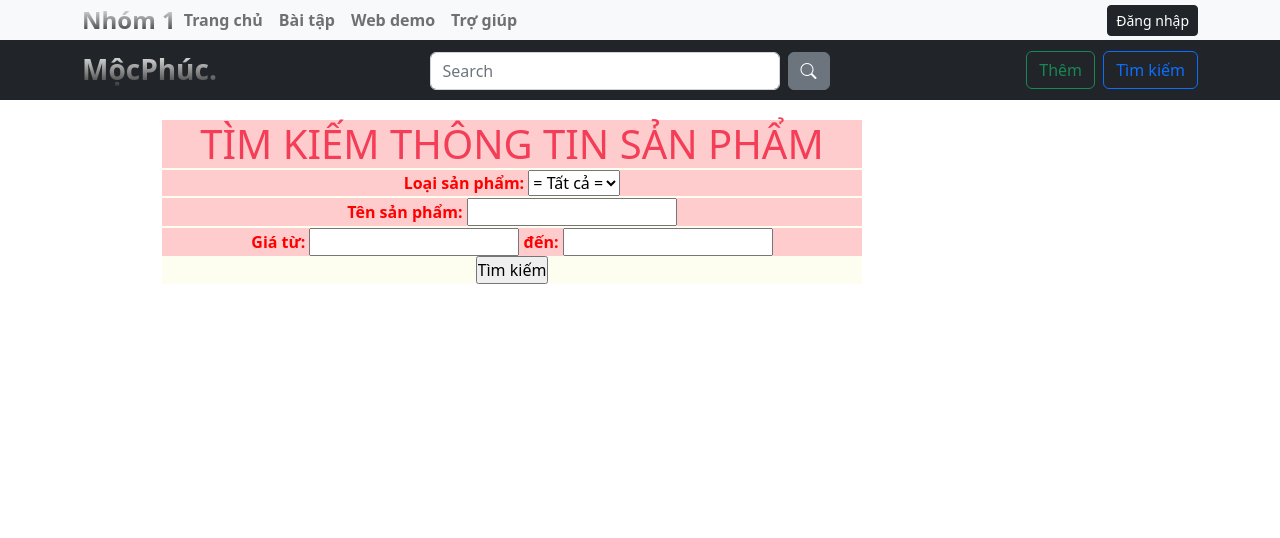
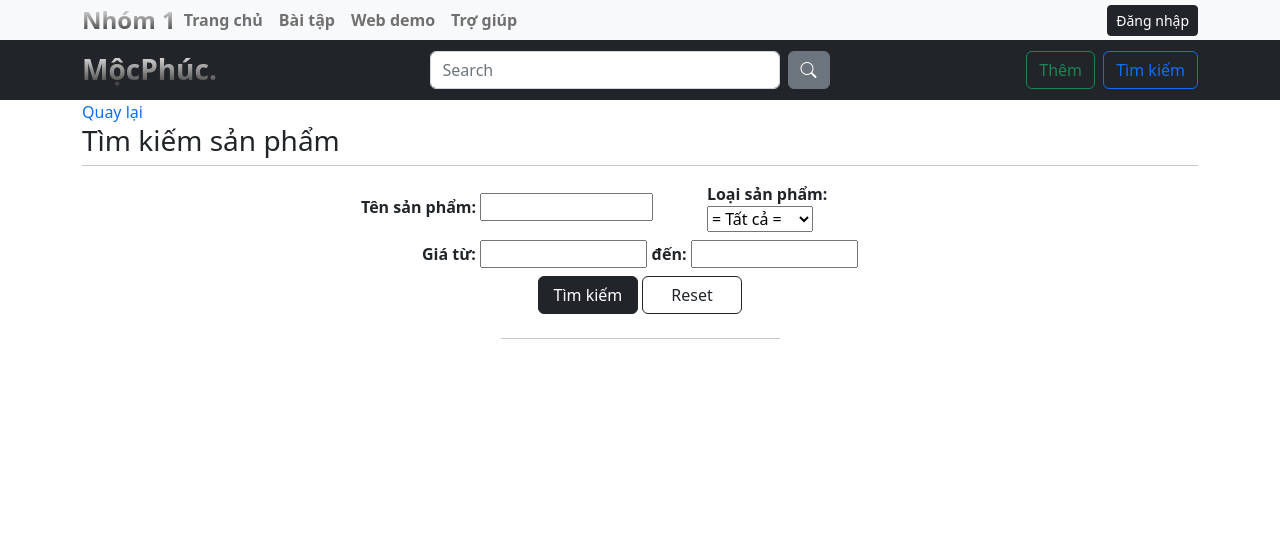
Before and after one commit to phanphuc2210/bai_tap_lon_PHP_nhom1, a PHP site: page /website/search.php in a window 1280 px wide. Shown: the top 538 px of the page. Run offline with PHP 8.4, Linux system fonts and the light colour scheme; data comes from the database, SQL or seed files in the repository.

Commit message:
Cập nhật lại giao diện search nâng cao

```diff
--- a/database/config.php
+++ b/database/config.php
@@ -2,4 +2,4 @@
 define("DB_USER", "root");
 define("DB_PASSWORD", "");
 define("DB_HOST", "localhost");
-define("DB_NAME", "demodb");
+define("DB_NAME", "mocphuc");
--- a/website/search.php
+++ b/website/search.php
@@ -2,66 +2,22 @@
 $page_title = 'Tìm kiếm sản phẩm!';
 include ('../includes/header_webdemo.php');
 require_once ('../database/connect.php');
-
-$ketqua = '';
 ?>
 <style>
-    .wrap {
-        margin: 4px auto;
-        width: 700px;
-        background-color: #fdfef0;
-    }
-
-    h1, h2, p {
-        margin: 0;
-    }
-
-    h1 {
-        color: #f43d56;
-        background-color: #fecccd;
-        text-align: center;
-    }
-
-    form {
-        margin-top: 2px;
-        text-align: center;
-
-    }
-
-    .section_search {
-        margin-top: 2px;
-        background-color: #fecccd;
-    }
-
-    table {
-        margin: 0 auto;
-    }
-
-    h2 {
-        color: #f5590b;
-        text-align: center;
-    }
-
-    table, th, td {
-        border: 1px solid black;
-        border-collapse: collapse;
-    }
-
-    th {
-        background-color: #ffeee6;
+    p {
+        margin-bottom: 0;
     }
 
     td {
-        padding: 4px 8px;
-    }
-
-    .origin {
-        color: #f44363;
+        padding-bottom: 8px;
     }
 </style>
-<div class="d-flex">
-    <div class="w-80 p-3">
-        <!-- ================== Phần thay đổi nằm ở đây =========================== -->
+<div class="container mb-4">
+    <a href="./">Quay lại</a>
+    <h3>Tìm kiếm sản phẩm</h3>
+    <hr class="mt-2">
+
+
         <?php
         $ketqua = "";
         $ma_loai_sp = isset($_GET['ma_san_pham'])? $_GET['ma_san_pham'] : "";
@@ -97,28 +53,26 @@
                 $ketqua .= "<p style='margin: 2px 0 8px 0; text-align: center;'>
                                 <b>Có ". mysqli_num_rows($result) ." sản phẩm được tìm thấy</b>
                             </p>";
-                while($row = mysqli_fetch_array($result)){
-                    $hinh_anh = "../Images/".$row['Hinh_anh'];
-                    $ketqua .= "<table align='center'>
-                                <tr>
-                                    <th colspan='2' align='center'>
-                                        <h2>" . $row['Ten_sp']. " - " . $row['Ten_loai_sp'] . "</h2>
-                                    </th>
-                                </tr>
-                                <tr>
-                                    <td align='center' style='width: 200px'><img src= $hinh_anh width='150px'/></td>
-                                    <td style='width: 450px' >
-                                        <p class='fw-bold'><i>Mã sản phẩm:</i></p>
-                                        <span>". $row['Ma_sp'] ."</span>
-                                        <p class='fw-bold'><i>Mô tả:</i></p>
-                                        <span>". $row['Mo_ta'] ."</span>
-                                        <p>
-                                            <b><i>Số lượng tồn: </i></b> <span class='origin'>". $row['So_luong_ton'] ." </span> -
-                                            <b><i>Đơn giá: </i></b> <span class='origin'>". number_format($row['Don_gia'], 0, '', '.') ." VNĐ</span>
-                                        </p>
-                                    </td>
-                                </tr>
-                                </table>";
+                while($rows = mysqli_fetch_array($result)){
+                    $ketqua .= "<div class='col-3 '>
+                                    <div class='card w-100 product-item' style='width: 18rem;'>
+                                        <a href='#'>
+                                            <img src='../Images/{$rows['Hinh_anh']}' class='card-img-top' style='height: 250px' alt='sản phẩm'>
+                                        </a>
+                                    <div class='card-body'>
+                                            <a href='#' class='text-decoration-none text-dark'>
+                                                <h5 class='card-title'>{$rows['Ten_sp']}</h5>
+                                            </a>
+                                            <p class='mb-1'>Mã sản phẩm: {$rows['Ma_sp']}</p>
+                                            <p class='mb-1'><span class='me-4'>Loại sản phẩm: {$rows['Ten_loai_sp']}</span> <span>Còn lại: {$rows['So_luong_ton']}</spanc></p>
+                                            <p class='card-text'>Giá bán: <span class='text-danger'>".number_format($rows['Don_gia'], 0, '', '.')." vnđ</span></p>
+                                            <div class='text-center'>
+                                                <a class='btn btn-dark' style='width: 49%;' href='./edit.php?masp=". $rows['Ma_sp'] ."'>Sửa <i class='bi bi-pencil-square ms-1'></i></a>
+                                                <a class='btn btn-danger' style='width: 49%;' href='./delete.php?masp=". $rows['Ma_sp'] ."'>Xóa <i class='bi bi-trash-fill ms-1'></i></a>
+                                            </div>
+                                        </div>
+                                    </div>
+                                </div>";
                 }
             } else {
                 $ketqua .= "<p style='margin: 2px 0 8px 0; text-align: center;'>
@@ -129,12 +83,18 @@
 
         ?>
 
-        <div class="wrap">
-            <h1>TÌM KIẾM THÔNG TIN SẢN PHẨM</h1>
+        <div class="w-50 mx-auto">
             <form action="" method="GET">
-                <p class="section_search">
-                    <b style="color: red;">Loại sản phẩm: </b>
-                    <select name="ma_san_pham">
+
+                <table class="w-100 mx-auto">
+                    <tr>
+                        <td>
+                            <b>Tên sản phẩm: </b>
+                            <input class="w-50" type="text" name="ten_sp" value="<?php echo isset($_GET['ten_sp'])? $_GET['ten_sp'] : ''; ?>">
+                        </td>
+                        <td>
+                            <b>Loại sản phẩm: </b>
+                            <select name="ma_san_pham" class="w-50">
                                 <option value="">= Tất cả =</option>
                                 <?php
                                 if(mysqli_num_rows($loai_sp) > 0) {
@@ -145,24 +105,29 @@
                                 }
                                 ?>
                             </select>
-                </p>
-                <p class="section_search">
-                    <b style="color: red;">Tên sản phẩm: </b>
-                    <input class="w-30" type="text" name="ten_sp" value="<?php echo isset($_GET['ten_sp'])? $_GET['ten_sp'] : ''; ?>">
+                        </td>
+                    </tr>
+                    <tr>
+                        <td colspan="2" align="center">
+                            <b>Giá từ: </b>
+                            <input class="w-30" type="text" name="from" value="<?php echo isset($_GET['from'])? $_GET['from'] : ''; ?>">
 
-                </p>
-                <p class="section_search">
-                    <b style="color: red;">Giá từ: </b>
-                    <input class="w-30" type="text" name="from" value="<?php echo isset($_GET['from'])? $_GET['from'] : ''; ?>">
-                    <b style="color: red;">đến: </b>
+                            <b>đến: </b>
                             <input class="w-30" type="text" name="to" value="<?php echo isset($_GET['to'])? $_GET['to'] : ''; ?>">
-                </p>
-                <input type="submit" name="search" value="Tìm kiếm" width="100px">
+                        </td>
+                    </tr>
+                    <tr>
+                        <td colspan="2" align="center">
+                            <input type="submit" name="search" class="btn btn-dark" style="width: 100px;" value="Tìm kiếm"/>
+                            <input type="reset" class="btn btn-outline-dark" style="width: 100px;" value="Reset"/>
+                        </td>
+                    </tr>
+                </table>
             </form>
-            <div id="ketqua">
+            <hr class="w-50 mx-auto">
+        </div>
+    <div class="row mt-3 gy-4">
         <?php echo $ketqua; ?>
-            </div>
-        </div>
     </div>
 </div>
 
```
Lines whose indentation alone changed are shown as unchanged.
